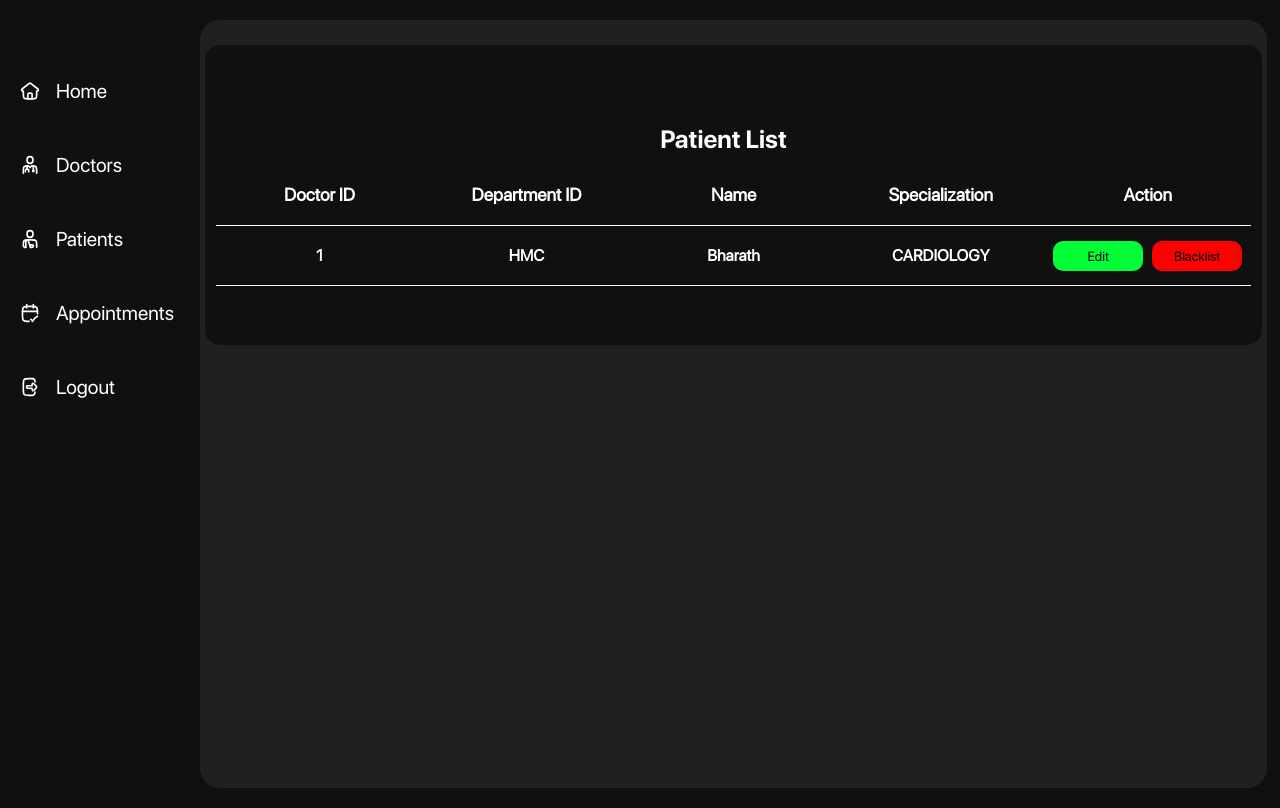
After one commit to 23f2002084/Hospital-Management-System, a Flask app: page /doctor_list in a window 1280 px wide. The commit adds this page. Run offline with Flask 3, Linux system fonts and the light colour scheme; data comes from the database, SQL or seed files in the repository.

Commit message:
admin-updates

```diff
--- /dev/null
+++ b/Templates/admin/doctor.html
@@ -0,0 +1,77 @@
+<!DOCTYPE html>
+<html lang="en">
+<head>
+    <meta charset="UTF-8">
+    <meta name="viewport" content="width=device-width, initial-scale=1.0">
+    <title>Admin-Patients</title>
+    <link rel="stylesheet" href="{{ url_for('static', filename='css/admindash.css') }}">
+</head>
+<body>
+    <section class="main">
+        <div class="navbar" style="padding-top: 250px;">
+            <div class="icon">
+                <img src="{{ url_for('static',filename='icons/home.svg')}}" alt="">
+                <a href="/admin_dashboard">Home</a>
+            </div>
+            <div class="icon">
+                <img src="{{ url_for('static',filename='icons/doc.svg')}}" alt="">
+                <a href="/doctor_list">Doctors</a>
+            </div>
+            <div class="icon">
+                <img src="{{ url_for('static',filename='icons/patient.svg')}}" alt="">
+                <a href="/patient_list">Patients</a>
+            </div>
+            <div class="icon">
+                <img src="{{ url_for('static',filename='icons/app.svg')}}" alt="">
+                <a href="">Appointments</a>
+            </div>
+            <div class="icon">
+                <img src="{{ url_for('static',filename='icons/logout.svg')}}" alt="">
+                <a href="/">Logout</a>
+            </div>
+        </div>
+        <div class="view" style="height: 96vh;">
+            <div class="appointments">
+                <h1 id="hmm">Patient List</h1>
+                <div class="titlee">
+                    <div class="app">
+                        <h1>Doctor ID</h1>
+                    </div>
+                    <div class="patient">
+                        <h1>Department ID</h1>
+                    </div>
+                    <div class="doc">
+                        <h1>Name</h1>
+                    </div>
+                    <div class="doc">
+                        <h1>Specialization</h1>
+                    </div>
+                    <div class="doc">
+                        <h1>Action</h1>
+                    </div>
+                </div>
+                {% for i in doctab%}
+                <div class="title">
+                    <div class="app">
+                        <h1>{{i[0]}}</h1>
+                    </div>
+                    <div class="patient">
+                        <h1>{{i[1]}}</h1>
+                    </div>
+                    <div class="patient">
+                        <h1>{{i[2]}}</h1>
+                    </div>
+                    <div class="patient">
+                        <h1>{{i[3]}}</h1>
+                    </div>
+                    <div class="stat" style="display: flex; justify-content: space-evenly; align-items: center; ">
+                        <button style="background-color: rgb(0, 255, 55);">Edit</button>
+                        <button style="background-color: rgb(255, 0, 0);">Blacklist</button>
+                    </div>
+                </div>
+                {% endfor %}
+            </div>
+        </div>
+    </section>
+</body>
+</html>
--- a/app.py
+++ b/app.py
@@ -37,6 +37,22 @@ def tabledata(drname=None):
     tab=cur.fetchall()
     con.close()
     return tab
+
+def patientlist():
+    con=sqlite3.connect(database)
+    cur=con.cursor()
+    cur.execute("SELECT PATIENT_ID,PATIENT_NAME FROM PATIENTS")
+    patienttab=cur.fetchall()
+    con.close()
+    return patienttab
+
+def doctorlist():
+    con=sqlite3.connect(database)
+    cur=con.cursor()
+    cur.execute("SELECT DOC_ID,DEPT_ID,NAME,SPECIALIZATION FROM DOCTORS")
+    doctab=cur.fetchall()
+    con.close()
+    return doctab
 
 @app.route('/')
 def index():
@@ -109,5 +125,15 @@ def doctor_dashboard():
     tab=tabledata(drname)
     return render_template("doctor/dashboard.html",drname=drname,tab=tab)
 
+@app.route('/patient_list')
+def patient_list():
+    patienttab=patientlist()
+    return render_template("admin/patient.html",patienttab=patienttab)
+
+@app.route('/doctor_list')
+def doctor_list():
+    doctab=doctorlist()
+    return render_template("admin/doctor.html",doctab=doctab)
+
 if __name__ == "__main__":
     app.run(debug=True)
```
Also changed, not shown: Templates/admin/dashboard.html (+4 -4 lines), Templates/admin/patient.html (added, +65 -0 lines).
